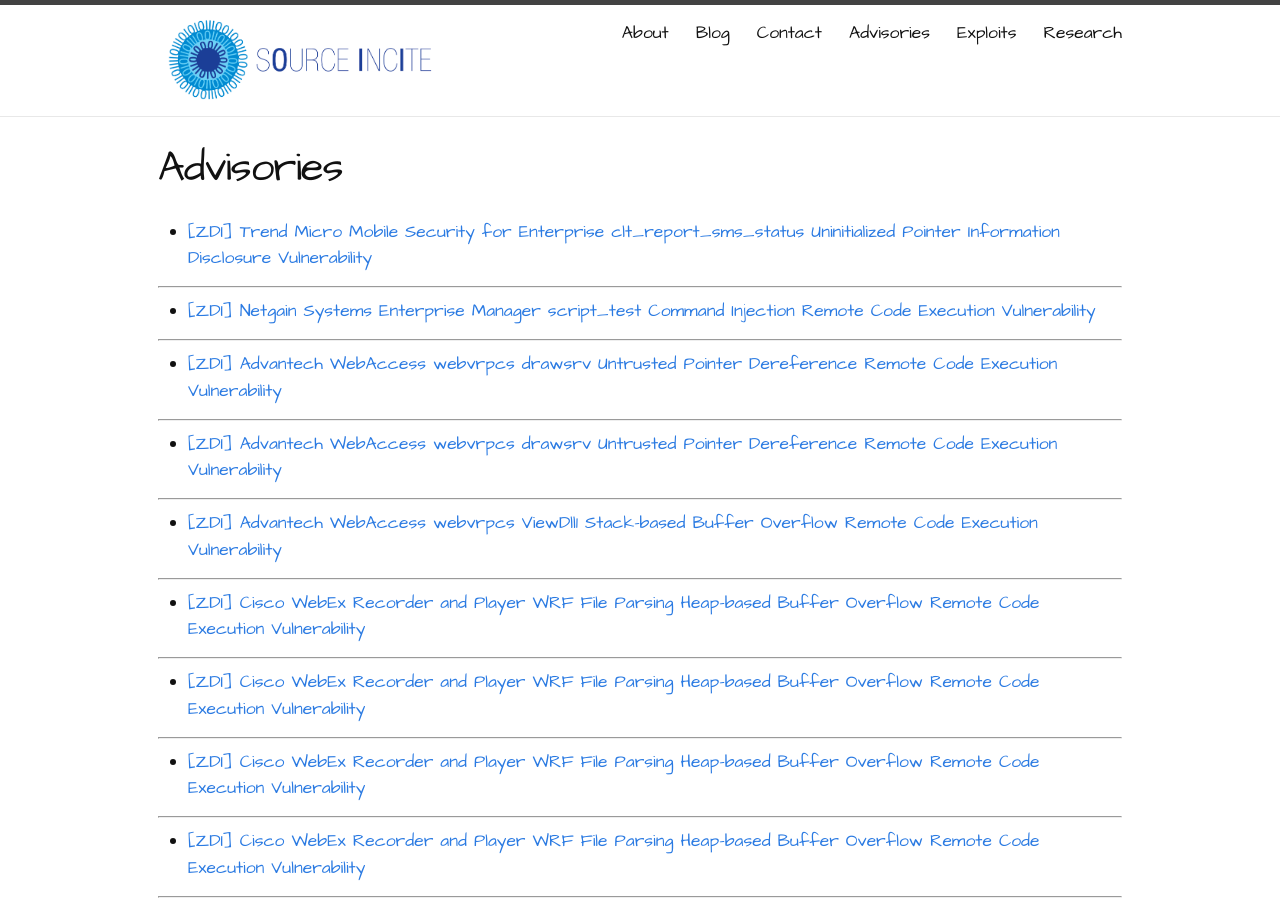
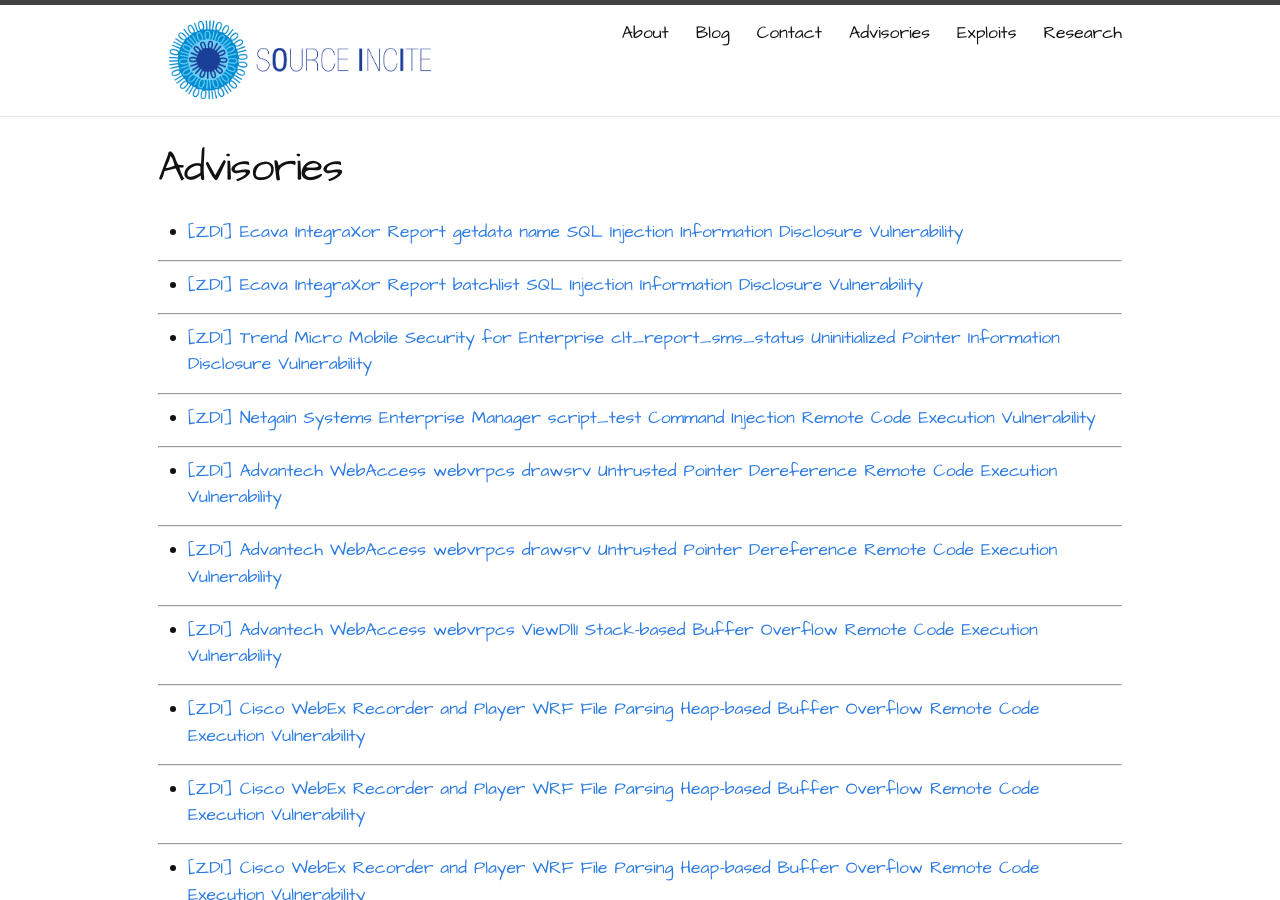
Before and after one commit to sourceincite/sourceincite.github.io, a Jekyll site: the page built from advisories/index.md, in a window 1280 px wide and 900 px high. Built offline with Jekyll 4.4.1, drawn with Linux system fonts in a browser that asks for light colours.

Commit message:
updated advisories

```diff
--- a/advisories/index.md
+++ b/advisories/index.md
@@ -4,6 +4,14 @@
 permalink: /advisories/
 ---
 
+* [[ZDI] Ecava IntegraXor Report getdata name SQL Injection Information Disclosure Vulnerability](http://www.zerodayinitiative.com/advisories/ZDI-17-1000/)
+
+---
+
+* [[ZDI] Ecava IntegraXor Report batchlist SQL Injection Information Disclosure Vulnerability](http://www.zerodayinitiative.com/advisories/ZDI-17-999/)
+
+---
+
 * [[ZDI] Trend Micro Mobile Security for Enterprise clt_report_sms_status Uninitialized Pointer Information Disclosure Vulnerability](http://www.zerodayinitiative.com/advisories/ZDI-17-972/)
 
 ---
```
